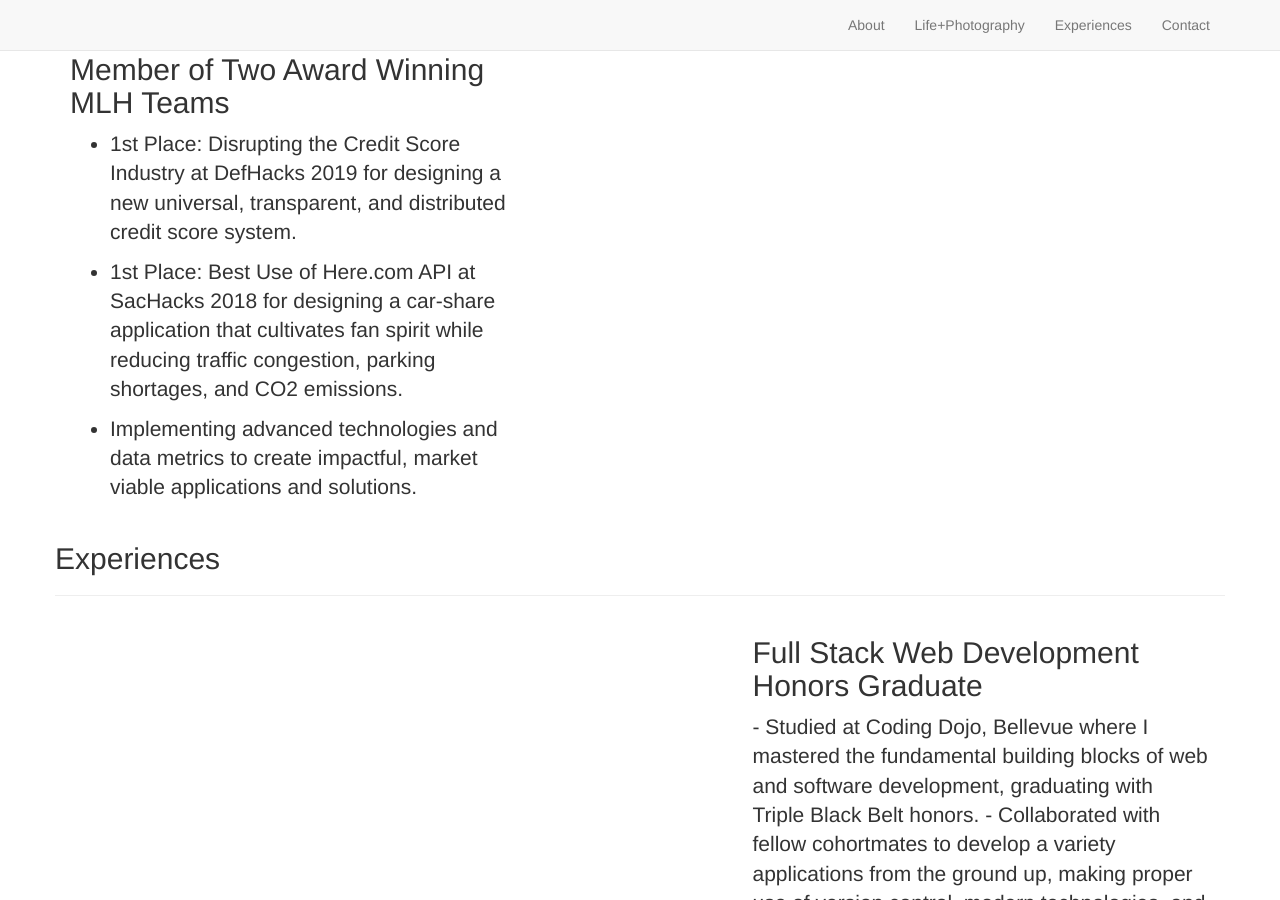
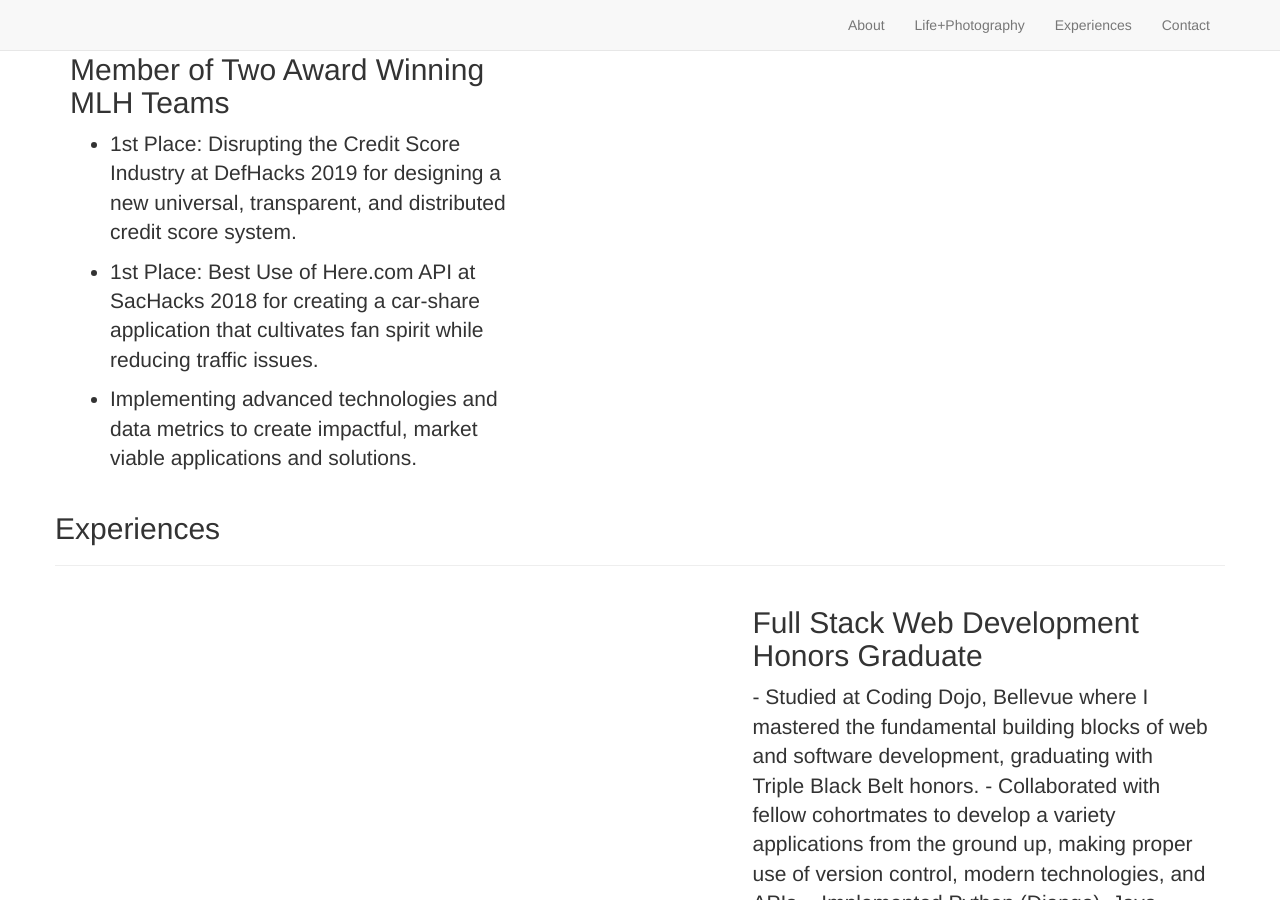
Before and after one commit to jawang94/jawang94.github.io, a Jekyll site: the page built from _posts/2000-1-1-exp.markdown, in a window 1280 px wide and 900 px high, scrolled down 1417 px. Built offline with Jekyll 4.4.1, drawn with Linux system fonts in a browser that asks for light colours; nearby versions of some CDN libraries; library files that are not in the unit come from our copies.

Commit message:
Updated Experience for MLH

```diff
--- a/_posts/2000-1-1-exp.markdown
+++ b/_posts/2000-1-1-exp.markdown
@@ -8,6 +8,6 @@
 
 - 1st Place: Disrupting the Credit Score Industry at DefHacks 2019 for designing a new universal, transparent, and distributed credit score system.
 
-- 1st Place: Best Use of Here.com API at SacHacks 2018 for designing a car-share application that cultivates fan spirit while reducing traffic congestion, parking shortages, and CO2 emissions.
+- 1st Place: Best Use of Here.com API at SacHacks 2018 for creating a car-share application that cultivates fan spirit while reducing traffic issues.
 
 - Implementing advanced technologies and data metrics to create impactful, market viable applications and solutions.
```
